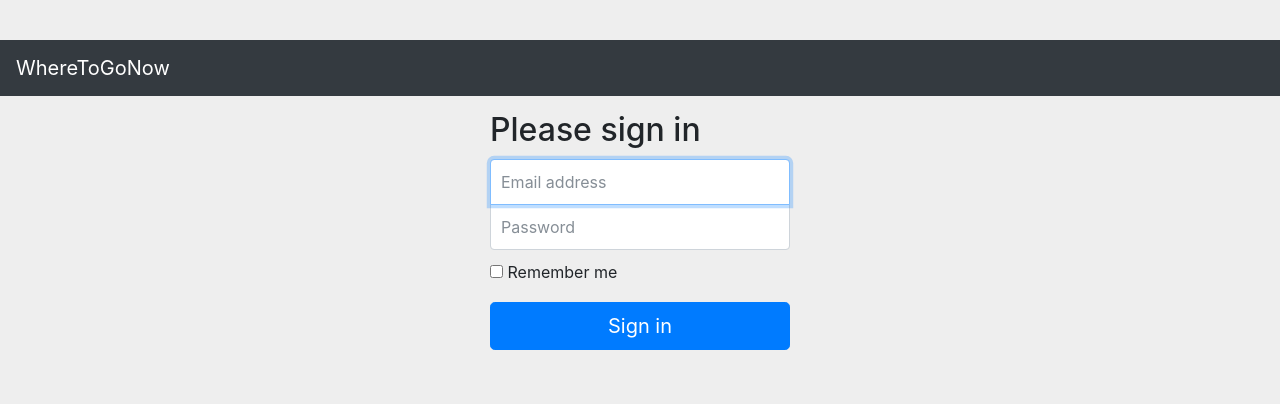
After one commit to WhereToGoNow/WhereToGoNow, a Flask app: page /signin in a window 1280 px wide. The commit adds this page. Shown: the top 404 px of the page. Run offline with Flask 2, Linux system fonts and the light colour scheme; parts of the project's set-up code (start-up, migrations or seed data) failed here and were passed over; some libraries are stand-ins or nearby versions.

Commit message:
sign in form

```diff
--- a/src/routerconntest/controllers.py
+++ b/src/routerconntest/controllers.py
@@ -11,6 +11,13 @@ def render_index():
     return render_template('index.html')
 
 
+# Render: singin.html
+@app.route('/signin')
+def render_signin():
+    print('>> Render: signin.html')
+    return render_template('signin.html')
+
+
 # Respond: From button click
 @app.route('/update', methods=['GET'])
 def respond_update():
@@ -21,10 +28,7 @@ def respond_update():
     json_routes = json.dumps(data_routes)
 
     response = app.response_class(
-        response=json_routes,
-        status=200,
-        mimetype='application/json'
-    )
+        response=json_routes, status=200, mimetype='application/json')
 
     print('>> Response: %s' % json_routes)
 
--- a/src/routerconntest/templates/index.html
+++ b/src/routerconntest/templates/index.html
@@ -3,6 +3,7 @@
 
 <head>
     <title>WhereToGoNow</title>
+
     <meta charset="utf-8">
     <meta name="viewport" content="width=device-width, height=device-height, initial-scale=1, shrink-to-fit=no">
 
@@ -110,6 +111,7 @@
 <main role="main">
     <div class="container-fluid" id="container-map">
         <ul class="container-fluid" id="container-routes">
+            <!--Routes are rendered here-->
         </ul>
         <div class="container-fluid" id="map">
             <!--Map is rendered here-->
--- /dev/null
+++ b/src/routerconntest/templates/signin.html
@@ -0,0 +1,95 @@
+<!doctype html>
+<html lang="en">
+
+<head>
+  <meta charset="utf-8">
+  <meta name="viewport" content="width=device-width, initial-scale=1, shrink-to-fit=no">
+  <meta name="description" content="">
+  <meta name="author" content="">
+  <link rel="icon" href="../../../../favicon.ico">
+
+  <title>Signin Template for Bootstrap</title>
+
+  <!-- Bootstrap core CSS -->
+  <link rel="stylesheet" href="{{ url_for('static', filename='libs/bootstrap-4.0.0-beta.2.min.css') }}">
+
+  <!-- Custom styles for this template -->
+  <style>
+    body {
+      padding-top: 40px;
+      padding-bottom: 40px;
+      background-color: #eee;
+    }
+
+    .form-signin {
+      max-width: 330px;
+      padding: 15px;
+      margin: 0 auto;
+    }
+
+    .form-signin .form-signin-heading,
+    .form-signin .checkbox {
+      margin-bottom: 10px;
+    }
+
+    .form-signin .checkbox {
+      font-weight: 400;
+    }
+
+    .form-signin .form-control {
+      position: relative;
+      box-sizing: border-box;
+      height: auto;
+      padding: 10px;
+      font-size: 16px;
+    }
+
+    .form-signin .form-control:focus {
+      z-index: 2;
+    }
+
+    .form-signin input[type="email"] {
+      margin-bottom: -1px;
+      border-bottom-right-radius: 0;
+      border-bottom-left-radius: 0;
+    }
+
+    .form-signin input[type="password"] {
+      margin-bottom: 10px;
+      border-top-left-radius: 0;
+      border-top-right-radius: 0;
+    }
+  </style>
+</head>
+
+<body>
+
+  <nav class="navbar navbar-expand navbar-dark bg-dark" style="margin: 0px;">
+    <a class="navbar-brand" href="/">WhereToGoNow</a>
+    <button class="navbar-toggler" type="button" data-toggle="collapse" data-target="#navbarsExample02" aria-controls="navbarsExample02"
+      aria-expanded="false" aria-label="Toggle navigation">
+      <span class="navbar-toggler-icon"></span>
+    </button>
+  </nav>
+
+  <div class="container">
+
+    <form class="form-signin">
+      <h2 class="form-signin-heading">Please sign in</h2>
+      <label for="inputEmail" class="sr-only">Email address</label>
+      <input type="email" id="inputEmail" class="form-control" placeholder="Email address" required autofocus>
+      <label for="inputPassword" class="sr-only">Password</label>
+      <input type="password" id="inputPassword" class="form-control" placeholder="Password" required>
+      <div class="checkbox">
+        <label>
+          <input type="checkbox" value="remember-me"> Remember me
+        </label>
+      </div>
+      <button class="btn btn-lg btn-primary btn-block" type="submit">Sign in</button>
+    </form>
+
+  </div>
+  <!-- /container -->
+</body>
+
+</html>
```
